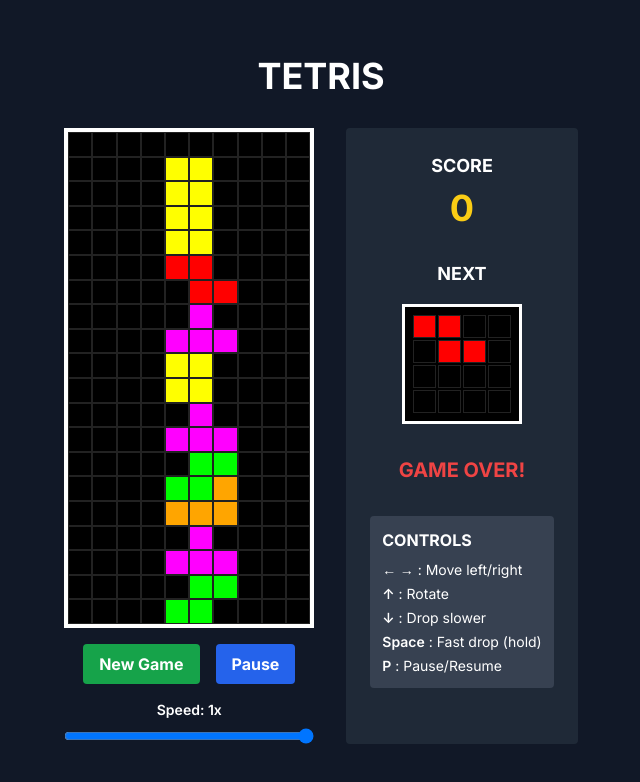
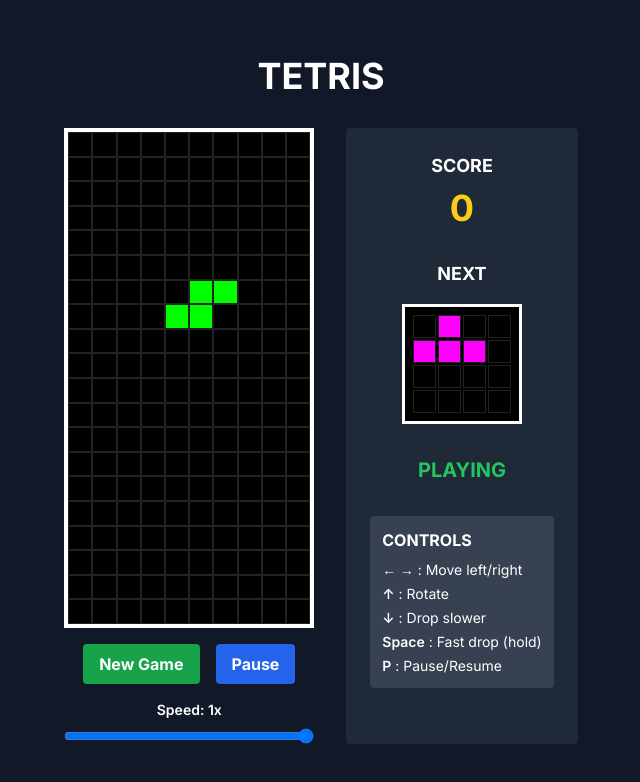
Before and after one commit to merif78/tetris-nextjs, a Next.js app: page / in a window 1280 px wide. Shown: the top 782 px of the page, without its empty margins (319-959 px from the left). Built offline with nearby package versions, Linux system fonts and the light colour scheme.

Commit message:
Fix drop speed - use single interval with time-based logic

```diff
--- a/components/TetrisGame.tsx
+++ b/components/TetrisGame.tsx
@@ -17,6 +17,7 @@
   const [gameState, setGameState] = useState<GameState | null>(null);
   const [dropSpeed, setDropSpeed] = useState(1000);
   const isDroppingRef = useRef(false);
+  const lastDropTimeRef = useRef(0);
 
   // Initialize game on mount
   useEffect(() => {
@@ -80,35 +81,21 @@
     };
   }, [gameState]);
 
-  // Game loop for piece dropping
+  // Single game loop with dynamic speed
   useEffect(() => {
     if (!gameState || gameState.gameOver || gameState.isPaused) return;
 
     const interval = setInterval(() => {
-      // Use faster drop speed when spacebar is pressed
-      const currentDropSpeed = isDroppingRef.current ? 50 : dropSpeed;
+      const now = Date.now();
+      // Determine current drop speed interval
+      const currentInterval = isDroppingRef.current ? 50 : dropSpeed;
 
-      // Only drop if enough time has passed
-      setGameState((prev) => {
-        if (!prev) return prev;
-        // Check if this is a fast drop interval
-        if (isDroppingRef.current) {
-          return movePieceDown(prev);
-        }
-        return movePieceDown(prev);
-      });
-    }, 50); // Always use 50ms interval, but check dropSpeed for normal speed
-
-    return () => clearInterval(interval);
-  }, [gameState, dropSpeed]);
-
-  // Separate interval for normal speed drops
-  useEffect(() => {
-    if (!gameState || gameState.gameOver || gameState.isPaused || isDroppingRef.current) return;
-
-    const interval = setInterval(() => {
-      setGameState((prev) => (prev ? movePieceDown(prev) : prev));
-    }, dropSpeed);
+      // Only drop if enough time has passed since last drop
+      if (now - lastDropTimeRef.current >= currentInterval) {
+        lastDropTimeRef.current = now;
+        setGameState((prev) => (prev ? movePieceDown(prev) : prev));
+      }
+    }, 16); // ~60fps update rate
 
     return () => clearInterval(interval);
   }, [gameState, dropSpeed]);
@@ -116,6 +103,7 @@
   const handleRestart = () => {
     setGameState(initializeGame());
     isDroppingRef.current = false;
+    lastDropTimeRef.current = 0;
   };
 
   const handleSpeedChange = (e: React.ChangeEvent<HTMLInputElement>) => {
```
